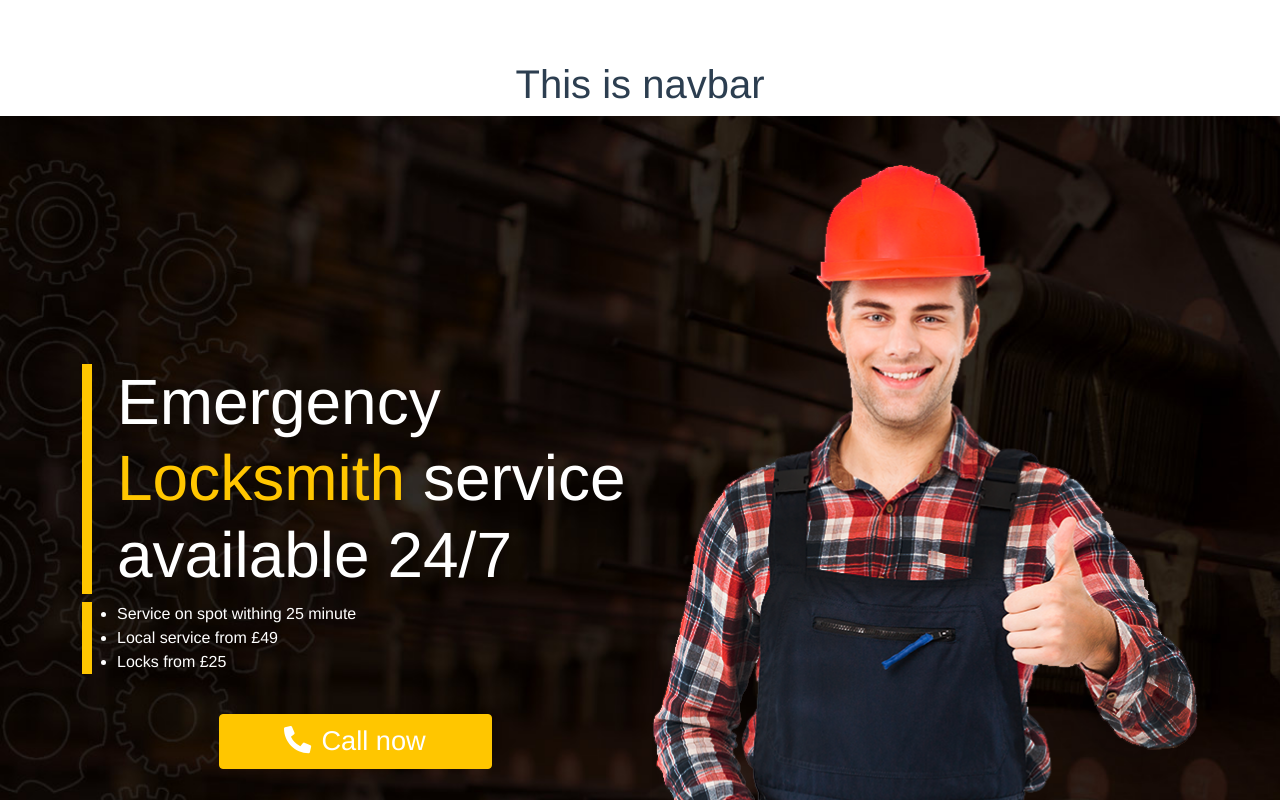
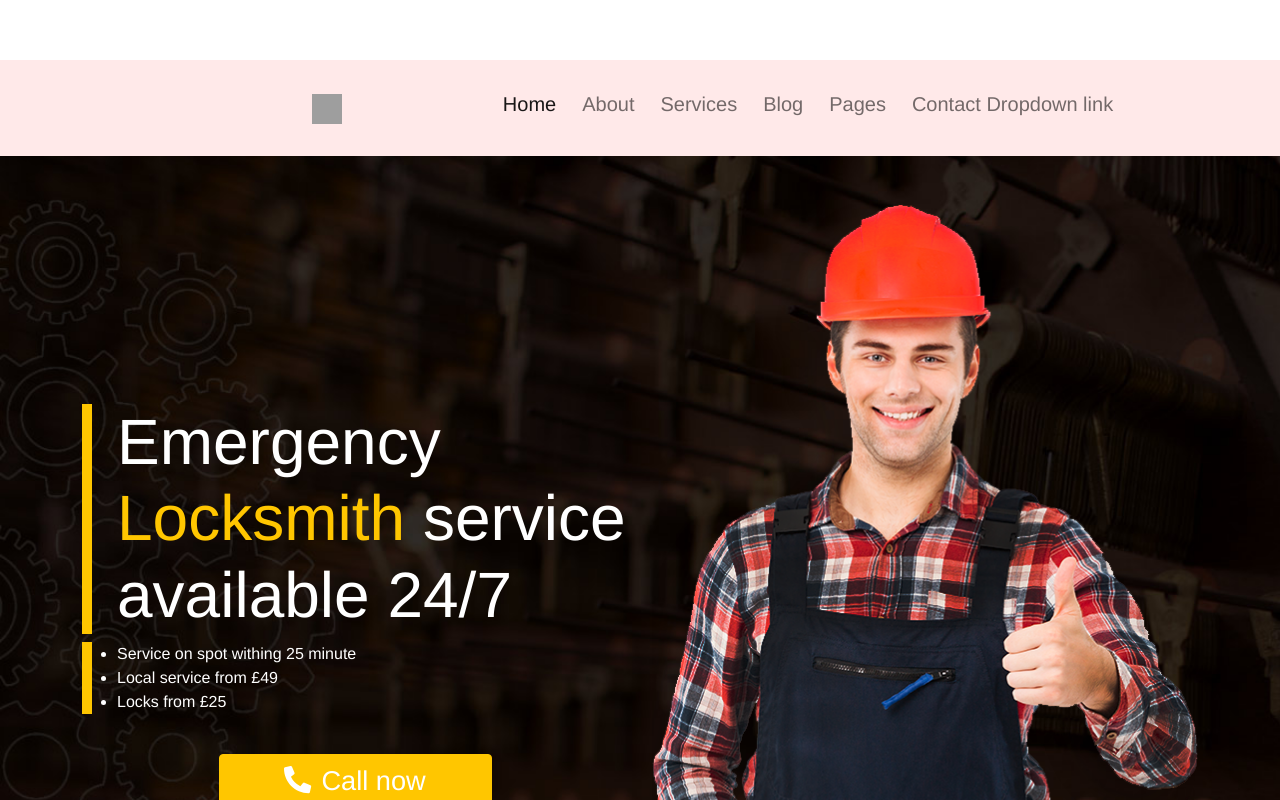
Before and after one commit to PhantomCracker/SEO-website, a Vue app: page /#/ in a window 1280 px wide. Shown: the top 800 px of the page. Built offline with nearby package versions, Linux system fonts and the light colour scheme; grey boxes are pictures that could not be loaded.

Commit message:
navigation in progress

```diff
--- a/src/layouts/DefaultLayout.vue
+++ b/src/layouts/DefaultLayout.vue
@@ -1,7 +1,45 @@
 <template>
   <div>
 <!--    Start Navbar -->
-    <h1>This is navbar</h1>
+    <nav class="navbar navbar-expand-lg navbar-light bg-light navigation ">
+  <div class="container-fluid">
+      <a class="navbar-brand" href="#">
+         <img src="/docs/4.4/assets/brand/bootstrap-solid.svg" width="30" height="30" alt="">
+      </a>
+      <button class="navbar-toggler" type="button" data-toggle="collapse" data-target="#navbarSupportedContent" aria-controls="navbarSupportedContent" aria-expanded="false" aria-label="Toggle navigation">
+    <span class="navbar-toggler-icon"></span>
+  </button>
+    <div class="collapse navbar-collapse justify-content-center" id="navbarSupportedContent">
+      <ul class="navbar-nav">
+        <li class="nav-item ">
+          <a class="nav-link active h5" aria-current="page" href="#">Home</a>
+        </li>
+        <li class="nav-item">
+          <a class="nav-link h5" href="#">About</a>
+        </li>
+        <li class="nav-item">
+          <a class="nav-link h5" href="#">Services</a>
+        </li>
+        <li class="nav-item">
+          <a class="nav-link h5" href="#">Blog</a>
+        </li>
+        <li class="nav-item">
+          <a class="nav-link h5" href="#">Pages</a>
+        </li>
+        <li class="nav-item dropdown">
+          <a class="nav-link h5" href="#" id="navbarDropdownMenuLink" role="button" data-bs-toggle="dropdown" aria-expanded="false">
+           Contact Dropdown link
+          </a>
+          <ul class="dropdown-menu" aria-labelledby="navbarDropdownMenuLink">
+            <li><a class="dropdown-item" href="#">Action</a></li>
+            <li><a class="dropdown-item" href="#">Another action</a></li>
+            <li><a class="dropdown-item" href="#">Something else here</a></li>
+          </ul>
+        </li>
+      </ul>
+    </div>
+  </div>
+</nav>
 <!--    End Navbar-->
     <router-view></router-view>
 <!--    Start Footer -->
@@ -40,11 +78,11 @@ export default {
   methods: {}
 }
 </script>
-
 <style scoped lang="scss">
 .context-dark, .bg-gray-dark, .bg-primary {
   color: rgba(255, 255, 255, 0.8);
 }
+// #ffe9e9
 
 .footer-classic a, .footer-classic a:focus, .footer-classic a:active {
   color: #ffffff;
@@ -92,4 +130,19 @@ ul, ol {
   transition: .22s ease;
 }
 
+.navigation {
+  background: #ffe9e9 !important;
+  min-height: 60px !important;
+  li {
+    padding-right: 10px;
+    }
+}
+
+.container-fluid {
+  min-height: 80px;
+}
+
+.navbar-brand {
+   padding-left: 300px;
+}
 </style>
```
